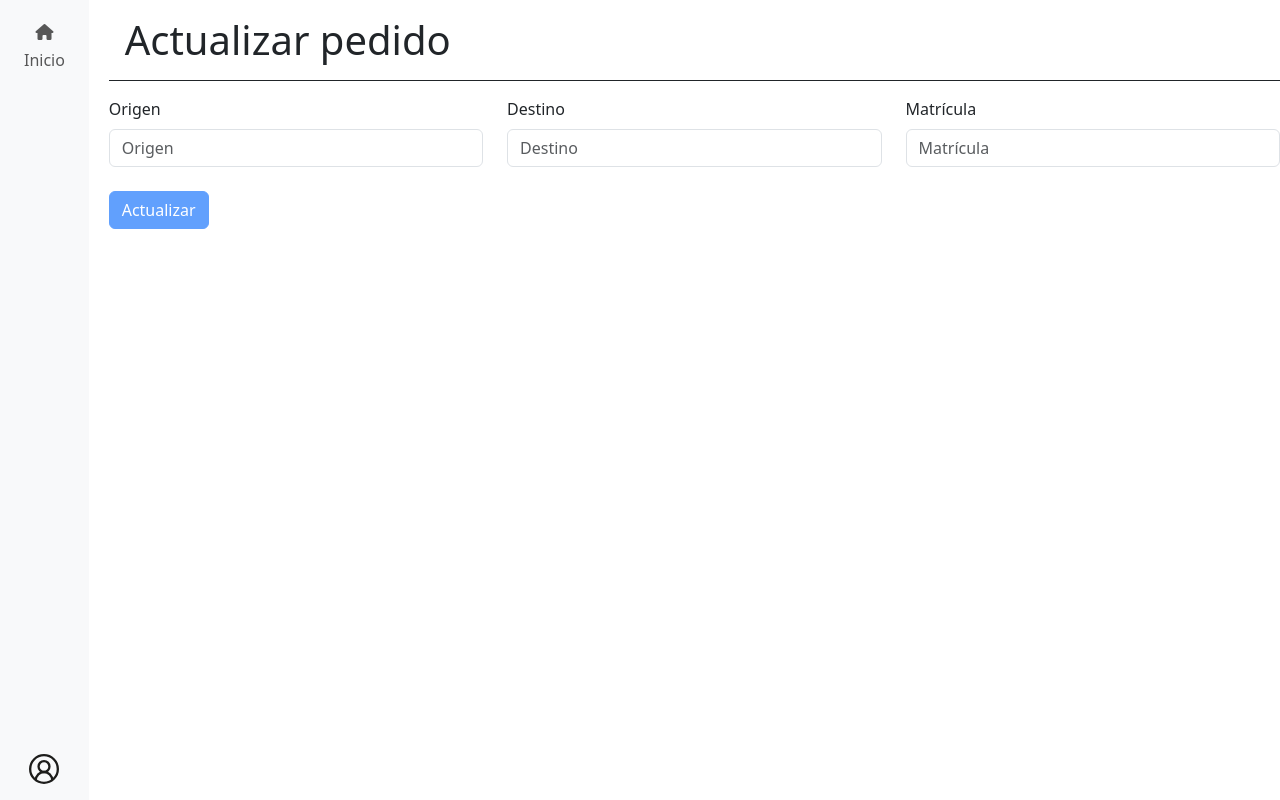
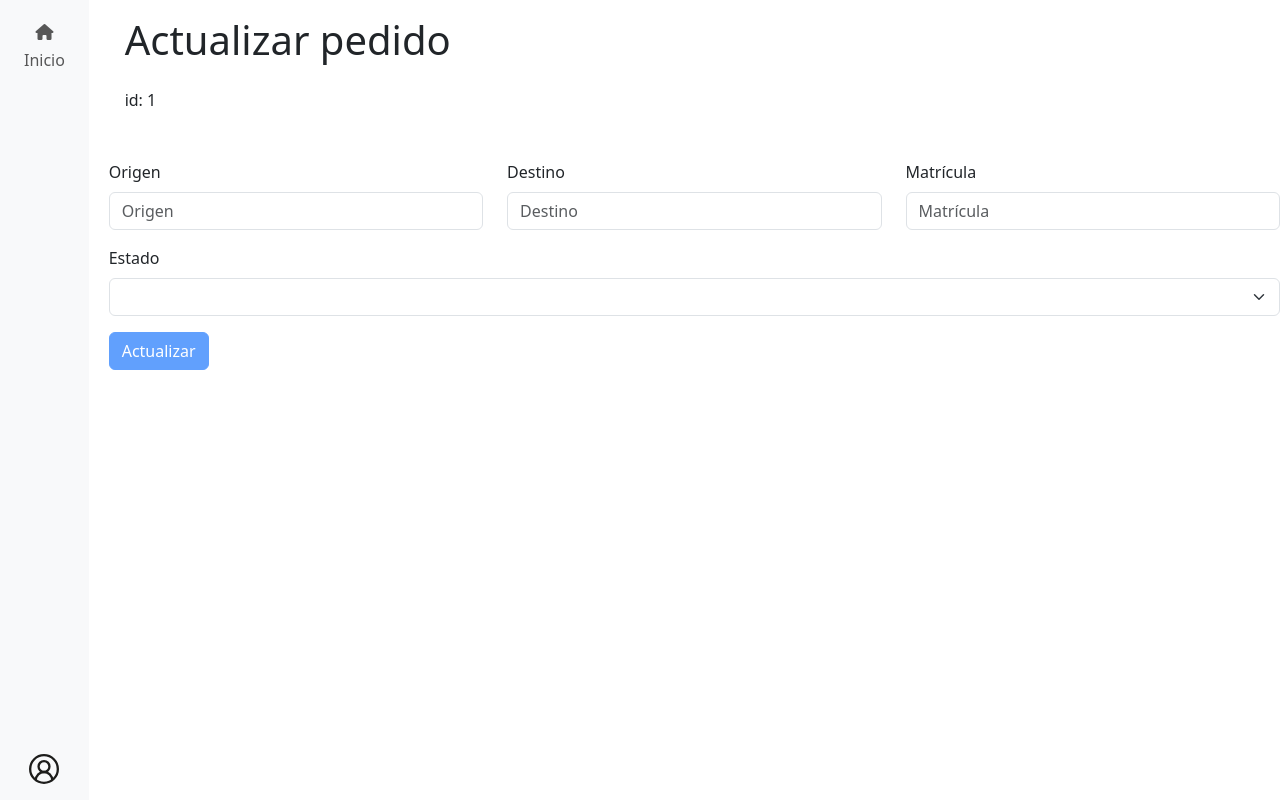
Before and after one commit to abrilmicaela/ProyectoFinal_Front, an Angular app: page /pedido/1/actualizar in a window 1280 px wide. Built offline with nearby package versions, Linux system fonts and the light colour scheme; no server answers.

Commit message:
Creación de pedidos

```diff
--- a/src/app/components/pedido/formulario-pedido/formulario-pedido.component.html
+++ b/src/app/components/pedido/formulario-pedido/formulario-pedido.component.html
@@ -2,33 +2,12 @@
     <app-navbar class="col-1"></app-navbar>
     <div class="col-11 pl-5">
         <main>
-            <!-- @if (tipo !== 'Nuevo') {
-
-    <div class="user-header d-flex gap-3 align-items-center mb-3 border-bottom border-dark p-3">
-    <img
-      src="assets/avatar_usuario.svg"
-      class="img-fit-cover rounded-circle"
-      height="100"
-    />
-    <span>
-
-      <p
-      class=""
-      >
-      {{ tipo }}
-    </p>
-    <h1>{{ user_name }}</h1>
-  </span>
-  </div> }
-    @else {
-  -->
-
-            <h1
-                class="d-flex gap-4 align-items-center mb-3 border-bottom border-dark p-3"
-            >
-                {{ tipo }} pedido
-            </h1>
-            <!-- } -->
+            <div class="d-flex flex-column gap-3 mb-3 p-3">
+                <h1>{{ tipo }} pedido</h1>
+                @if (tipo !== 'Nuevo') {
+                    <p>id: {{ pedido_id }}</p>
+                }
+            </div>
 
             <form
                 [formGroup]="pedidoForm"
@@ -71,13 +50,40 @@
                             id="matricula"
                             placeholder="Matrícula"
                             class="form-control"
-                            formControlName="matricula"
+                            formControlName="matricula_camion"
                         />
-                        @if (checkValidation('matricula', 'required')) {
+                        @if (checkValidation('matricula_camion', 'required')) {
                             <p class="text-danger">El campo es obligatorio</p>
                         }
                     </span>
                 </div>
+
+                @if(tipo !== "Nuevo"){
+
+                    <div class="form-group mb-3">
+                        <label for="estado" class="form-label">Estado</label>
+
+                        <select id="estado" class="form-select" formControlName="estado">
+                            <option value="pendiente">Pendiente</option>
+                            <option value="revisando">Revisando</option>
+                            <option value="completo">Completo</option>
+                        </select>
+                        @if (checkValidation('estado', 'required')) {
+                            <p class="text-danger">El campo es obligatorio</p>
+                        }
+                    </div>
+                } @else{
+                    <div class="form-group mb-3">
+                        <label for="fecha_salida" class="form-label">Fecha de salida</label>
+
+                        <input type="date" id="fecha_salida" class="form-select" formControlName="fecha_salida">
+
+                        @if (checkValidation('fecha_salida', 'required')) {
+                            <p class="text-danger">El campo es obligatorio</p>
+                        }
+                    </div>
+                }
+
                 <!-- <div class="form-group mb-3">
           <label for="email" class="form-label">Email</label>
           <input
@@ -147,12 +153,18 @@
             <p class="text-danger">El campo es obligatorio</p>
             }
         </div> -->
-                <input
-                    type="submit"
-                    [value]="submitBtn"
-                    [disabled]="!pedidoForm.valid"
-                    class="mt-2 btn btn-primary"
-                />
+        <div class="mt-2 d-flex">
+
+            @if (tipo === 'Nuevo') {
+                <button type="reset" class="btn btn-outline-danger me-2">Borrar datos</button>
+            }
+            <input
+            type="submit"
+            [value]="submitBtn"
+            [disabled]="!pedidoForm.valid"
+            class="btn btn-primary"
+            />
+        </div>
             </form>
         </main>
     </div>
--- a/src/app/components/pedido/formulario-pedido/formulario-pedido.component.ts
+++ b/src/app/components/pedido/formulario-pedido/formulario-pedido.component.ts
@@ -9,6 +9,7 @@ import {
     Validators,
 } from '@angular/forms';
 import { Pedido } from '../../../interfaces/pedido.interface';
+import { PedidosService } from '../../../services/orders.service';
 
 @Component({
     selector: 'app-formulario-pedido',
@@ -22,15 +23,20 @@ export class FormularioPedidoComponent {
     activatedRoute = inject(ActivatedRoute);
     router = inject(Router);
 
+    pedidoService = inject(PedidosService);
+
     tipo: string = 'Nuevo';
     submitBtn: string = 'Enviar';
-    ExpEmail = /^[a-zA-Z0–9._-]+@[a-zA-Z0–9.-]+\.[a-zA-Z]{2,10}$/;
+    pedido_id!: number;
+    // ExpEmail = /^[a-zA-Z0–9._-]+@[a-zA-Z0–9.-]+\.[a-zA-Z]{2,10}$/;
 
     constructor() {
         this.pedidoForm = new FormGroup({
             origen: new FormControl(null, [Validators.required]),
             destino: new FormControl(null, [Validators.required]),
-            matricula: new FormControl(null, [Validators.required]),
+            matricula_camion: new FormControl(null, [Validators.required]),
+            estado: new FormControl(null, []),
+            fecha_salida: new FormControl(null, []),
         });
     }
 
@@ -42,17 +48,64 @@ export class FormularioPedidoComponent {
     }
 
     ngOnInit() {
-        this.activatedRoute.params.subscribe((params: any) => {
+        this.activatedRoute.params.subscribe(async (params: any) => {
             if (params.id) {
                 this.tipo = 'Actualizar';
                 this.submitBtn = 'Actualizar';
+                console.log(params.id);
+                this.pedido_id = params.id;
+                const pedido: Pedido = await this.pedidoService.getById(
+                    this.pedido_id
+                );
+
+                this.pedidoForm = new FormGroup({
+                    origen: new FormControl(pedido.origen, [
+                        Validators.required,
+                    ]),
+                    destino: new FormControl(pedido.destino, [
+                        Validators.required,
+                    ]),
+                    matricula_camion: new FormControl(pedido.matricula_camion, [
+                        Validators.required,
+                    ]),
+                    estado: new FormControl(pedido.estado, [
+                        Validators.required,
+                    ]),
+                });
             }
         });
     }
 
-    getFormData() {
-        this.router.navigateByUrl('/dashboard');
+    async getFormData() {
         if (this.pedidoForm.valid) {
+            if (this.pedido_id) {
+                // UPDATE PEDIDO
+                try {
+                    const pedidoUpdate = await this.pedidoService.updatePedido(
+                        this.pedido_id,
+                        this.pedidoForm.value
+                    );
+                    console.log(this.pedido_id, this.pedidoForm.value);
+                    // setTimeout(() => this.formSuccess(), 3000);
+                } catch (error) {
+                    console.log(error);
+                }
+            } else {
+                // CREATE PEDIDO
+                try {
+                    console.log('creando');
+                    console.log('Form Data:', this.pedidoForm.value);
+                    const pedidoCreate = await this.pedidoService.insertPedido(
+                        this.pedidoForm.value
+                    );
+                } catch (error) {
+                    console.log(error);
+                }
+            }
         }
     }
+
+    formSuccess() {
+        this.router.navigateByUrl('/dashboard');
+    }
 }
--- a/src/app/pages/login/login.component.ts
+++ b/src/app/pages/login/login.component.ts
@@ -38,7 +38,7 @@ export class LoginComponent {
                         });
                         break;
                     case 'jefe':
-                        this.router.navigate(['/user-dashboard']);
+                        this.router.navigate(['/dashboard']);
                         break;
                     default:
                         this.router.navigate(['/login']);
--- a/src/app/services/orders.service.ts
+++ b/src/app/services/orders.service.ts
@@ -1,6 +1,6 @@
 import { Injectable } from '@angular/core';
 import { HttpClient } from '@angular/common/http';
-import { Observable } from 'rxjs';
+import { firstValueFrom, Observable } from 'rxjs';
 import { Pedido } from '../interfaces/pedido.interface';
 
 @Injectable({
@@ -16,9 +16,16 @@ export class PedidosService {
         return this.http.get<Pedido[]>(this.apiUrl);
     }
 
+    getById(id: number) {
+        return firstValueFrom(this.http.get<Pedido>(`${this.apiUrl}/${id}`))
+    }
+
+    insertPedido(pedido : Pedido) : Promise<Pedido>{
+        return firstValueFrom(this.http.post<Pedido>(`${this.apiUrl}`, pedido));
+    }
+
     updatePedido(id: number, pedido: Pedido): Observable<Pedido> {
         const { origen, destino, matricula_camion, estado } = pedido;
-        console.log(id, pedido);
         const url = `${this.apiUrl}/${id}`;
         return this.http.put<Pedido>(url, pedido);
     }
```
Also changed, not shown: 1 other file (tests, documents, lock files or other folders).
